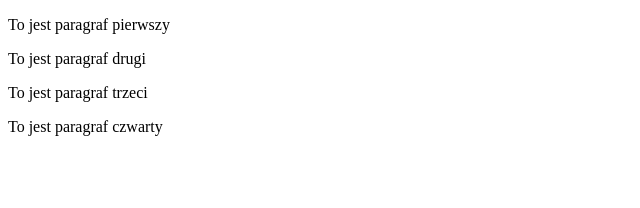
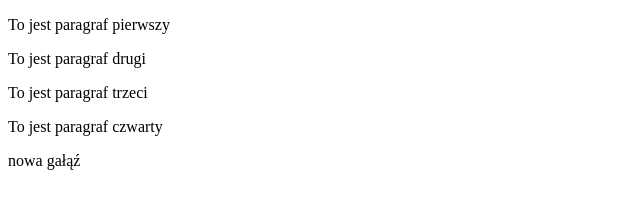
Before and after one commit to janlipecki/janlipecki.github.io, a plain HTML site: page index.html in a window 1280 px wide. Shown: the full height of the page, 0-640 px from the left. Drawn offline with Linux system fonts and the light colour scheme.

Commit message:
nowa gałąź

```diff
--- a/index.html
+++ b/index.html
@@ -9,5 +9,6 @@
     <p>To jest paragraf drugi</p>
     <p>To jest paragraf trzeci</p>
     <p>To jest paragraf czwarty</p>
+    <p>nowa gałąź</p>
 </body>
 </html>
```
